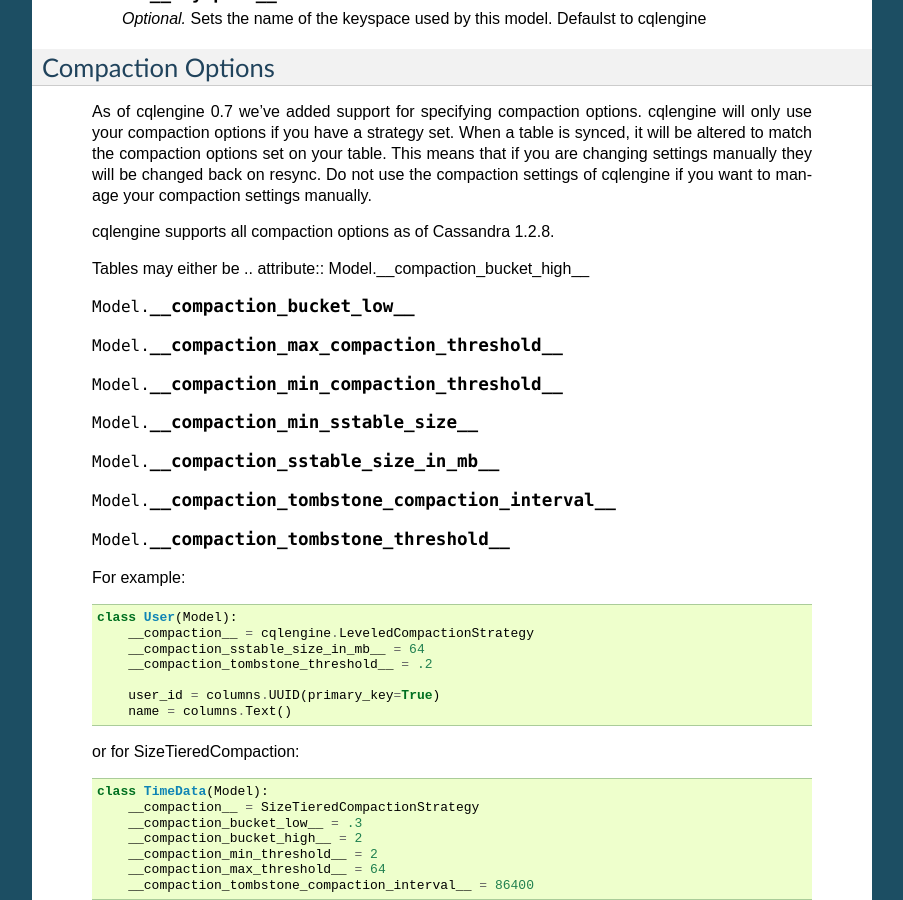
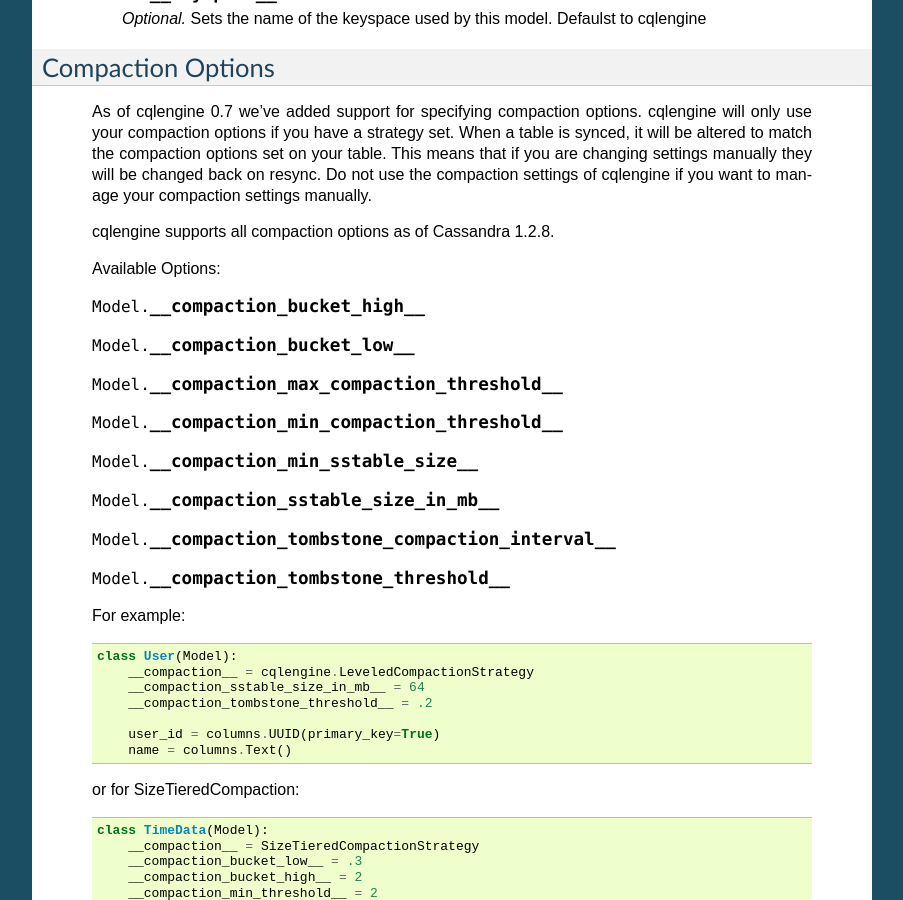
Before and after one commit to datastax/python-driver, a Sphinx documentation site: the page built from docs/topics/models.rst, in a window 1280 px wide and 900 px high, scrolled down 2813 px. Shown: the whole window, without its empty margins (198-1101 px from the left). Built offline with Sphinx 7.4.7, drawn with Linux system fonts in a browser that asks for light colours; formulas are drawn with MathJax 3; some of the changed text lies outside the part shown.

Commit message:
fixing docs

```diff
--- a/docs/topics/models.rst
+++ b/docs/topics/models.rst
@@ -161,7 +161,8 @@
 
     cqlengine supports all compaction options as of Cassandra 1.2.8.
 
-    Tables may either be
+    Available Options:
+
     .. attribute:: Model.__compaction_bucket_high__
 
     .. attribute:: Model.__compaction_bucket_low__
```
